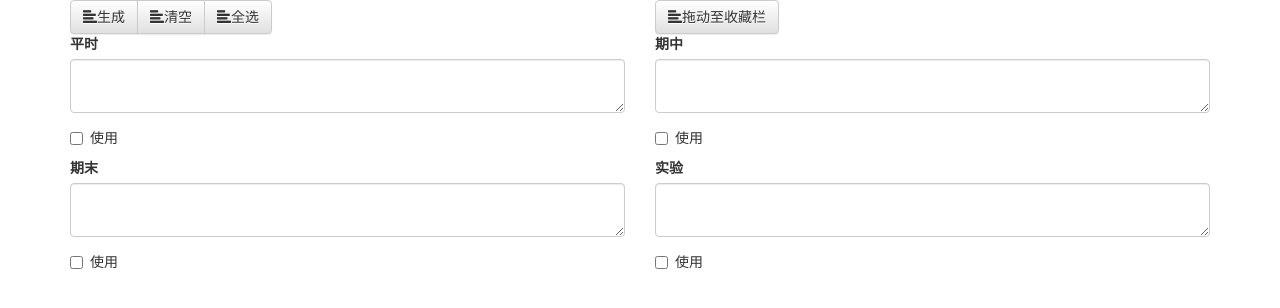
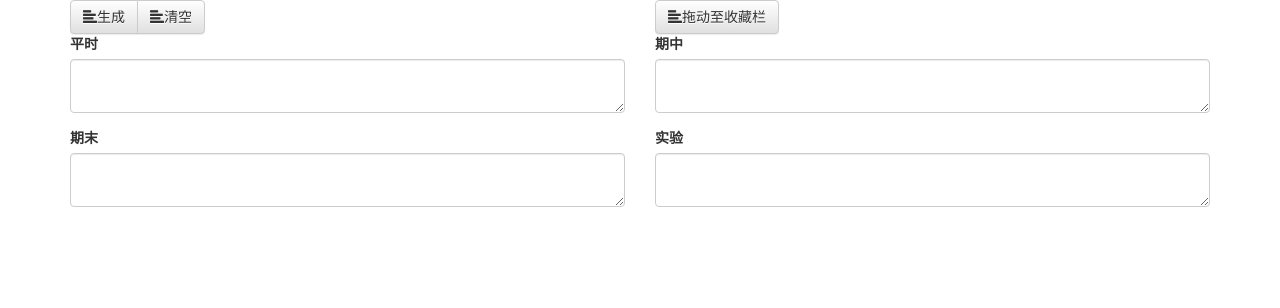
Before and after one commit to kongxiangyue/record_helper, a plain HTML site: page tool2/index.html in a window 1280 px wide. Drawn offline with nearby package versions, Linux system fonts and the light colour scheme.

Commit message:
[M] 优化界面

```diff
--- a/tool2/index.html
+++ b/tool2/index.html
@@ -115,8 +115,8 @@ $(document).ready(function(){
 				<em class="glyphicon glyphicon-align-left"></em>生成</button>
 				<button class="btn btn-default" type="button" id="clear_btn">
 					<em class="glyphicon glyphicon-align-left"></em>清空</button>
-				<button class="btn btn-default" type="button" id="all_select_btn">
-					<em class="glyphicon glyphicon-align-left"></em>全选</button>
+				<!-- <button class="btn btn-default" type="button" id="all_select_btn">
+					<em class="glyphicon glyphicon-align-left"></em>全选</button>  -->
 			</div>
 		</div>
 		<div class="col-md-6 column">
@@ -133,9 +133,9 @@ $(document).ready(function(){
 					<label for="exampleInputEmail1">平时</label>
 					<textarea class="form-control" id="ps_text"></textarea>
 				</div>
-				<div class="checkbox">
+				<!-- <div class="checkbox">
 					 <label><input type="checkbox" id="ps_check"/>使用</label>
-				</div>
+				</div>  -->
 			</form>
 		</div>
 		<div class="col-md-6 column">
@@ -144,9 +144,9 @@ $(document).ready(function(){
 					<label for="exampleInputEmail1">期中</label>
 					<textarea class="form-control" id="qz_text"></textarea>
 				</div>
-				<div class="checkbox">
+				<!-- <div class="checkbox">
 					<label><input type="checkbox" id="qz_check"/>使用</label>
-				</div>
+				</div>  -->
 			</form>
 		</div>
 	</div>
@@ -157,9 +157,9 @@ $(document).ready(function(){
 					<label for="exampleInputEmail1">期末</label>
 					<textarea class="form-control" id="qm_text" ></textarea>
 				</div>
-				<div class="checkbox">
+				<!-- <div class="checkbox">
 					<label><input type="checkbox" id="qm_check"/>使用</label>
-				</div>
+				</div>  -->
 			</form>
 		</div>
 		<div class="col-md-6 column">
@@ -168,9 +168,9 @@ $(document).ready(function(){
 					<label for="exampleInputEmail1">实验</label>
 					<textarea class="form-control" id="sy_text"></textarea>
 				</div>
-				<div class="checkbox">
+				<!-- <div class="checkbox">
 					<label><input type="checkbox" id="sy_check"/>使用</label>
-				</div>
+				</div>  -->
 			</form>
 		</div>
 	</div>
```
